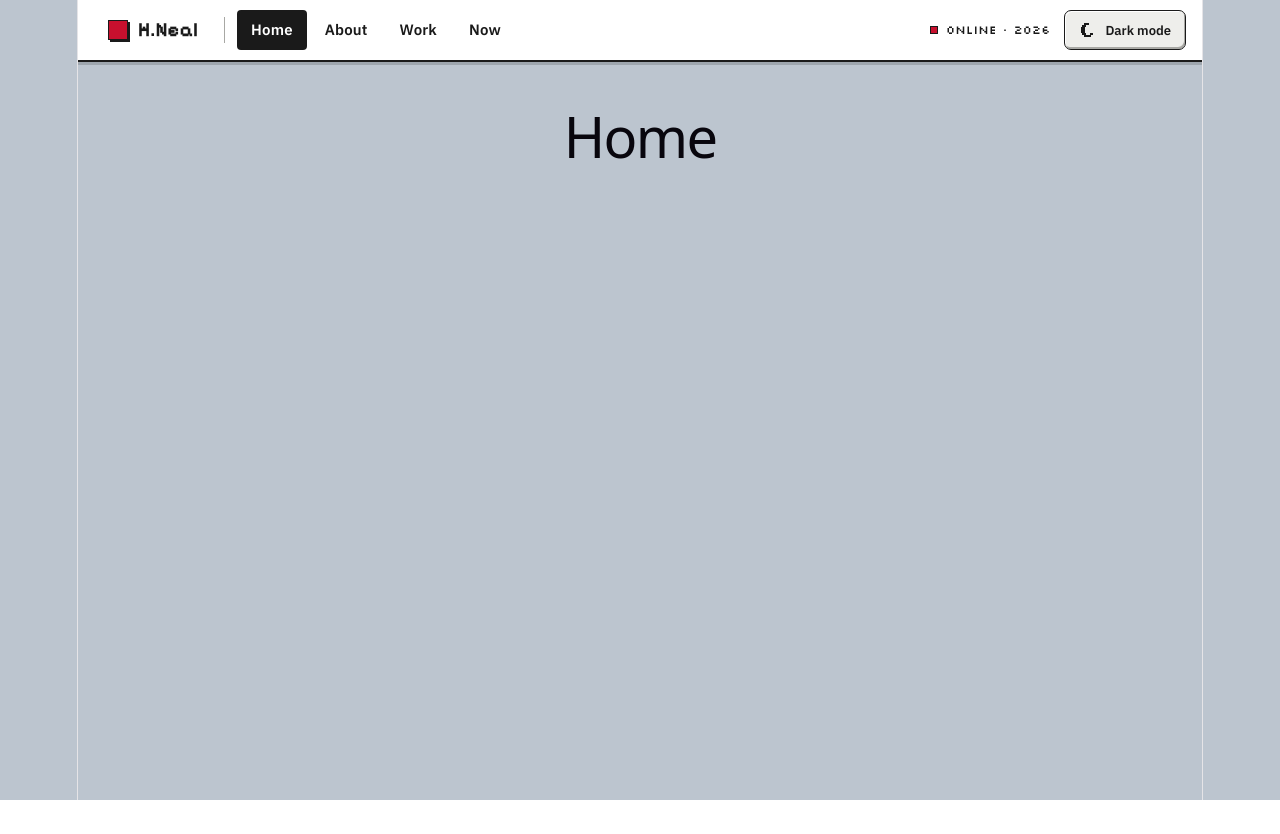
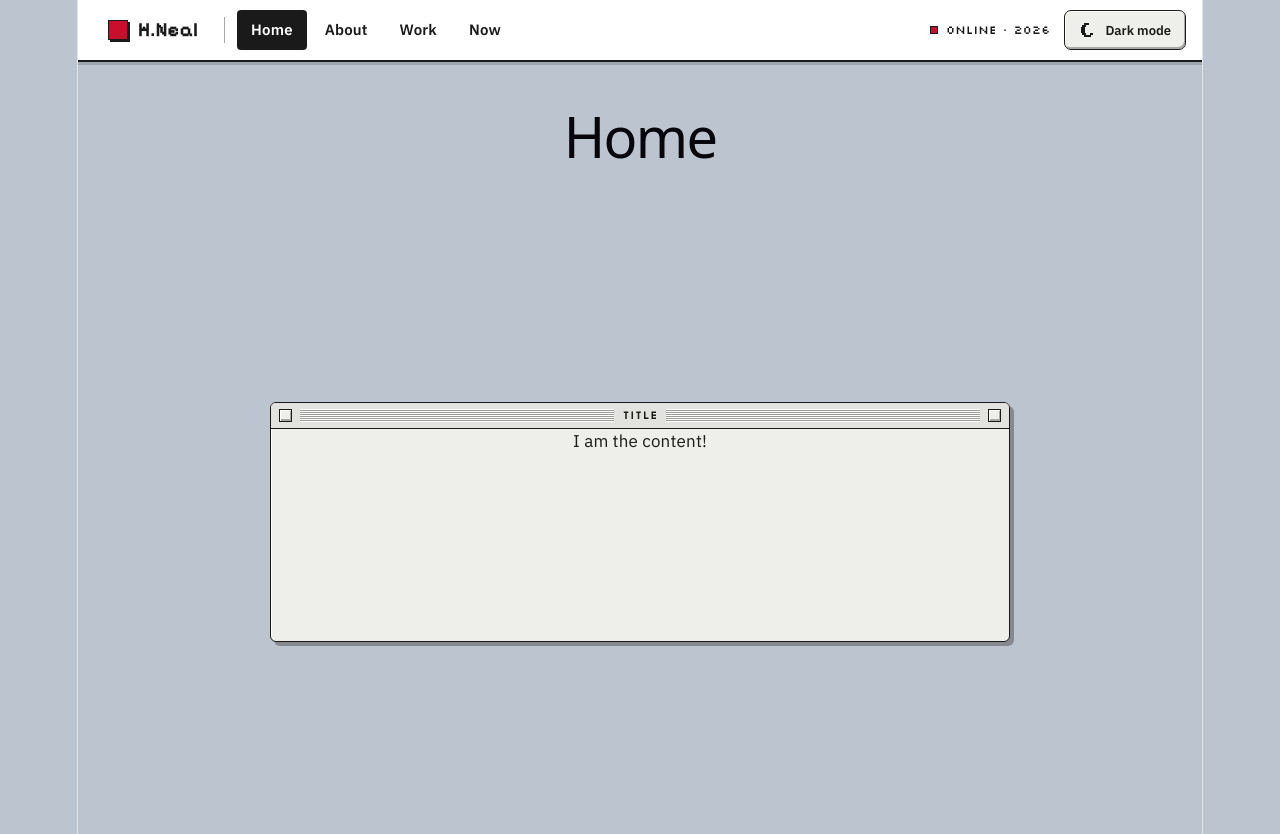
Before and after one commit to hannahmneal/portfolio, a React (Vite) app in the folder frontend/: page / in a window 1280 px wide. Before the commit the page ends 800 px from the top, so only its background shows below. Built offline with nearby package versions, Linux system fonts and the light colour scheme.

Commit message:
Window component and general styling

```diff
--- /dev/null
+++ b/frontend/src/components/Window.jsx
@@ -0,0 +1,88 @@
+import { Box, Typography } from '@mui/material'
+import { useTheme } from '@mui/material/styles'
+
+// Decorative box at either end of the title bar.
+function TitleBox() {
+    const theme = useTheme()
+    // 👇🏻 declared `window: win` to avoid shadowing the browser's global `window` inside this component.
+    const { window: win, titleBar, button } = theme.custom
+    return (
+        <Box
+            aria-hidden="true"
+            sx={{
+                flex: 'none',
+                width: titleBar.boxSize,
+                height: titleBar.boxSize,
+                bgcolor: button.bg,
+                border: `1px solid ${win.border}`,
+                boxShadow: button.shadow,
+            }}
+        />
+    )
+}
+
+// Pinstriped filler that stretches between a box and the title.
+function TitleStripes() {
+    const theme = useTheme()
+    const { titleBar } = theme.custom
+    return (
+        <Box
+            aria-hidden="true"
+            sx={{
+                flex: 1,
+                alignSelf: 'stretch',
+                my: '6px', // keeps the stripes inset from the top/bottom of the bar
+                background: titleBar.pinstripes,
+            }}
+        />
+    )
+}
+
+
+export function Window({ title, children }) {
+    const theme = useTheme()
+    // 👇🏻 declared `window: win` to avoid shadowing the browser's global `window` inside this component.
+    const { window: win, titleBar } = theme.custom
+
+    return (
+        <Box
+            sx={{
+                background: win.bg,
+                border: `1px solid ${win.border}`,
+                borderRadius: win.borderRadius,
+                // 👇🏻 `.filter(Boolean)` drops the border ring in light mode, where it's undefined.
+                boxShadow: [win.shadow, win.borderRing].filter(Boolean).join(', '),
+                m: win.margin,
+                minHeight: 240,
+                minWidth: 240,
+                overflow: 'hidden',
+            }}
+        >
+            <Box
+                className="window_title_container"
+                sx={{
+                    display: 'flex',
+                    alignItems: 'center',
+                    gap: '8px', // space between box, stripes and title
+                    px: '8px', // space between the window edge and the boxes
+                    height: titleBar.height,
+                    backgroundColor: titleBar.bg,
+                    borderBottom: `1px solid ${win.border}`,
+                }}
+            >
+                <TitleBox />
+                <TitleStripes />
+                <Typography
+                    variant="subtitle1"
+                    component="p"
+                    sx={{ m: 0, flex: 'none', color: titleBar.text }}
+                >
+                    {title}
+                </Typography>
+                <TitleStripes />
+                <TitleBox />
+            </Box>
+                {children}
+        </Box>
+    )
+}
--- a/frontend/src/pages/Home.jsx
+++ b/frontend/src/pages/Home.jsx
@@ -1,3 +1,12 @@
+import { useTheme } from '@mui/material/styles'
+import { Window } from "../components/Window"
+
 export default function Home() {
-  return <h1>Home</h1>
+  const theme = useTheme();
+  return (
+    <>
+      <h1 style={{ font: theme.typography.h1.fontFamily }}>Home</h1>
+      <Window title="Title"><p>I am the content!</p></Window>
+    </>
+  )
 }
--- a/frontend/src/theme/createAppTheme.js
+++ b/frontend/src/theme/createAppTheme.js
@@ -8,9 +8,10 @@ const buildCustom = (mode, styles) => ({
   window: {
     bg: styles.windowBg,
     border: styles.windowBorder,
+    borderRadius: 1,
     borderRing: styles.windowBorderRing,
+    margin: 24,
     shadow: styles.windowShadow,
-    borderRadius: 6,
   },
   titleBar: {
     bg: styles.titleBarBg,
```
Also changed, not shown: 1 other file (tests, documents, lock files or other folders).
